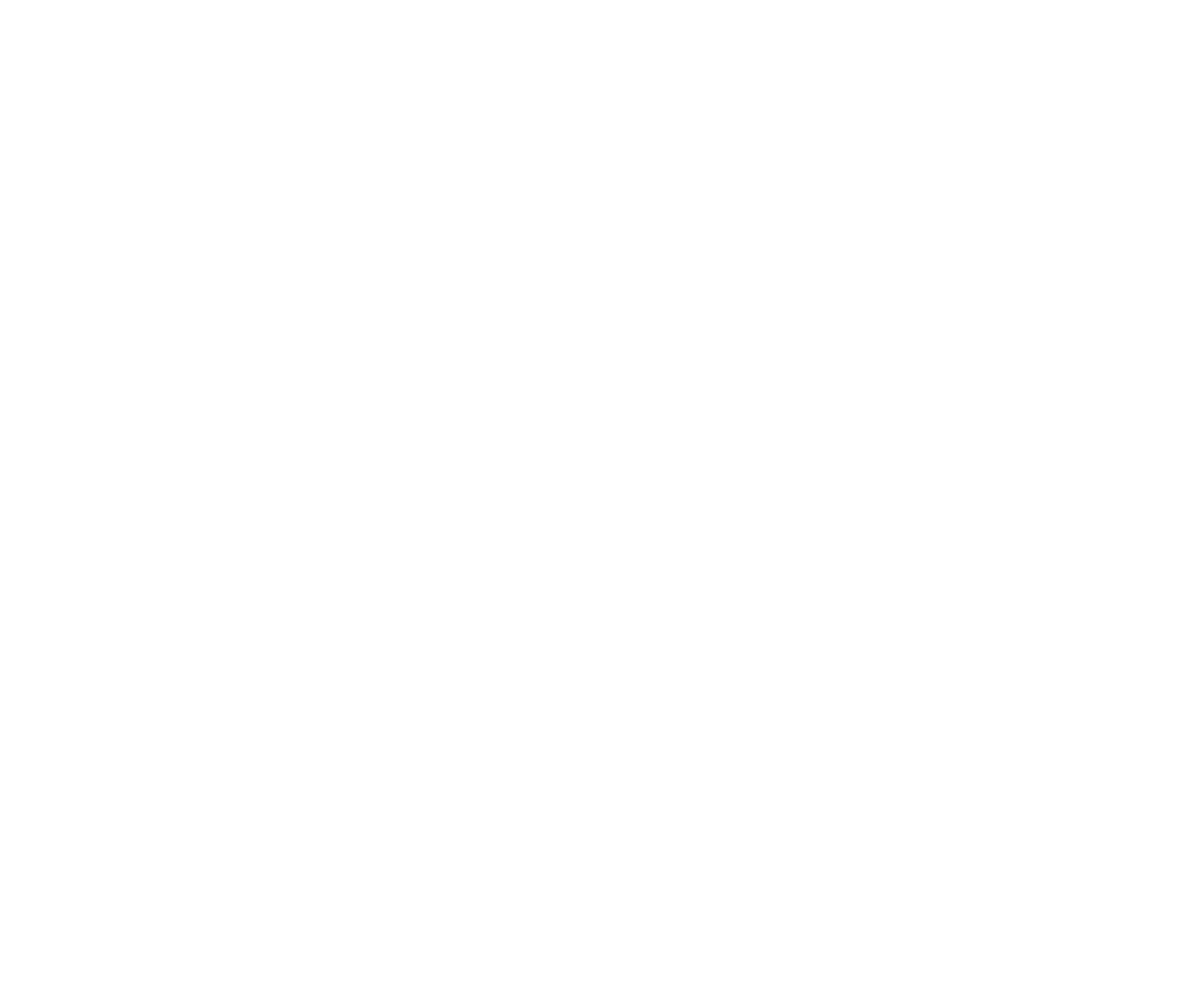
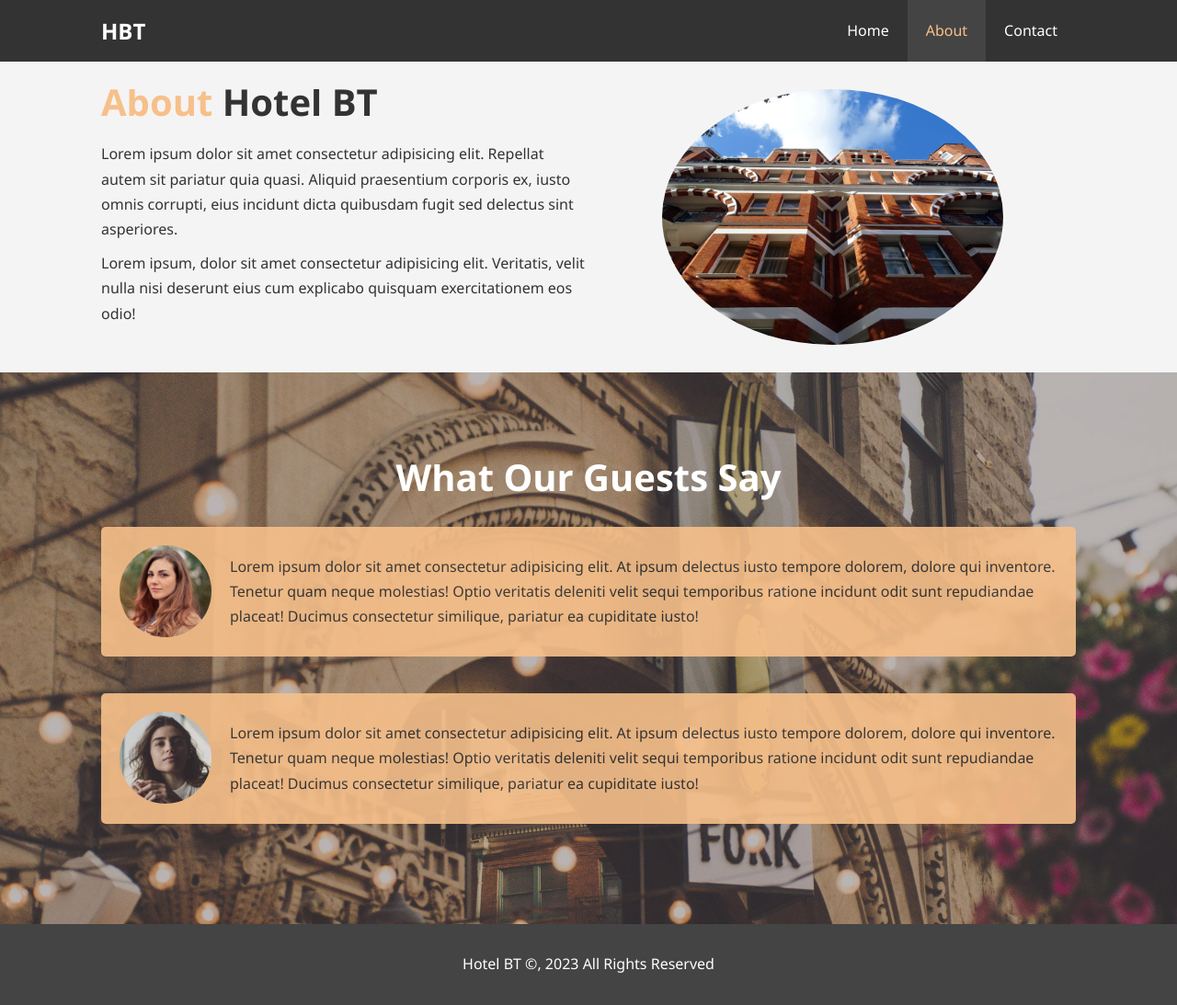
Before and after one commit to baskaradm/hotel-website, a plain HTML site: page about.html in a window 1280 px wide. Shown: the whole page at 92% size. Before the commit the page ends 800 px from the top, so only its background shows below. Drawn offline with Linux system fonts and the light colour scheme.

Commit message:
add about page

```diff
--- a/about.html
+++ b/about.html
@@ -0,0 +1,84 @@
+<!DOCTYPE html>
+<html lang="en">
+  <head>
+    <meta charset="UTF-8" />
+    <meta http-equiv="X-UA-Compatible" content="IE=edge" />
+    <meta name="viewport" content="width=device-width, initial-scale=1.0" />
+    <meta
+      name="description"
+      content="Welcome to the most extraordinary hotel in Boston Massachusetts"
+    />
+    <meta name="keywords" content="hotel, boston hotel, new england hotel" />
+
+    <link rel="stylesheet" href="css/style.css" />
+    <title>Hotel BT |About</title>
+  </head>
+  <body>
+    <header>
+      <nav id="navbar">
+        <div class="container">
+          <h1 class="logo"><a href="index.html">HBT</a></h1>
+          <ul>
+            <li><a href="index.html">Home</a></li>
+            <li><a class="current" href="about.html">About</a></li>
+            <li><a href="contact.html">Contact</a></li>
+          </ul>
+        </div>
+      </nav>
+    </header>
+    <section id="about-info" class="bg-light py-3">
+      <div class="container">
+        <div class="info-left">
+          <h1 class="l-heading">
+            <span class="text-primary">About</span> Hotel BT
+          </h1>
+          <p>
+            Lorem ipsum dolor sit amet consectetur adipisicing elit. Repellat
+            autem sit pariatur quia quasi. Aliquid praesentium corporis ex,
+            iusto omnis corrupti, eius incidunt dicta quibusdam fugit sed
+            delectus sint asperiores.
+          </p>
+          <p>
+            Lorem ipsum, dolor sit amet consectetur adipisicing elit. Veritatis,
+            velit nulla nisi deserunt eius cum explicabo quisquam exercitationem
+            eos odio!
+          </p>
+        </div>
+        <div class="info-right">
+          <img src="./img/photo-2.jpg" alt="hotel" />
+        </div>
+      </div>
+    </section>
+
+    <div class="clr"></div>
+
+    <section id="testimonials" class="py-3">
+      <div class="container">
+        <h2 class="l-heading">What Our Guests Say</h2>
+        <div class="testimonial bg-primary">
+          <img src="./img/person-1.jpg" alt="Samantha" />
+          <p>
+            Lorem ipsum dolor sit amet consectetur adipisicing elit. At ipsum
+            delectus iusto tempore dolorem, dolore qui inventore. Tenetur quam
+            neque molestias! Optio veritatis deleniti velit sequi temporibus
+            ratione incidunt odit sunt repudiandae placeat! Ducimus consectetur
+            similique, pariatur ea cupiditate iusto!
+          </p>
+        </div>
+        <div class="testimonial bg-primary">
+          <img src="./img/person-2.jpg" alt="Jen" />
+          <p>
+            Lorem ipsum dolor sit amet consectetur adipisicing elit. At ipsum
+            delectus iusto tempore dolorem, dolore qui inventore. Tenetur quam
+            neque molestias! Optio veritatis deleniti velit sequi temporibus
+            ratione incidunt odit sunt repudiandae placeat! Ducimus consectetur
+            similique, pariatur ea cupiditate iusto!
+          </p>
+        </div>
+      </div>
+    </section>
+    <footer id="main-footer">
+      <p>Hotel BT &copy, 2023 All Rights Reserved</p>
+    </footer>
+  </body>
+</html>
--- a/css/style.css
+++ b/css/style.css
@@ -28,6 +28,7 @@ h3 {
 p {
   margin: 10px 0;
 }
+
 /* Utility Classes */
 
 .container {
@@ -82,6 +83,20 @@ p {
   clear: both;
 }
 
+.l-heading {
+  font-size: 40px;
+}
+
+/* Padding */
+.py-1 {
+  padding: 10px 0;
+}
+.py-2 {
+  padding: 20px 0;
+}
+.py-3 {
+  padding: 30px 0;
+}
 /* Navbar */
 
 #navbar {
@@ -182,6 +197,54 @@ p {
   margin-bottom: 10px;
 }
 
+/* About Info */
+#about-info .info-right {
+  float: right;
+  width: 50%;
+  min-height: 100%;
+}
+
+#about-info .info-right img {
+  display: block;
+  margin: auto;
+  width: 70%;
+  border-radius: 50%;
+}
+
+#about-info .info-left {
+  float: left;
+  width: 50%;
+  min-height: 100%;
+}
+
+/*  Testimonials */
+
+#testimonials {
+  height: 600px;
+  background: url('../img/test-bg.jpg') no-repeat center center/cover;
+  padding-top: 100px;
+}
+
+#testimonials h2 {
+  color: #fff;
+  text-align: center;
+  padding-bottom: 40px;
+}
+
+#testimonials .testimonial {
+  padding: 20px;
+  margin-bottom: 40px;
+  border-radius: 5px;
+  opacity: 0.9;
+}
+
+#testimonials .testimonial img {
+  width: 100px;
+  float: left;
+  margin-right: 20px;
+  border-radius: 50%;
+}
+
 /* Footer */
 
 #main-footer {
```
